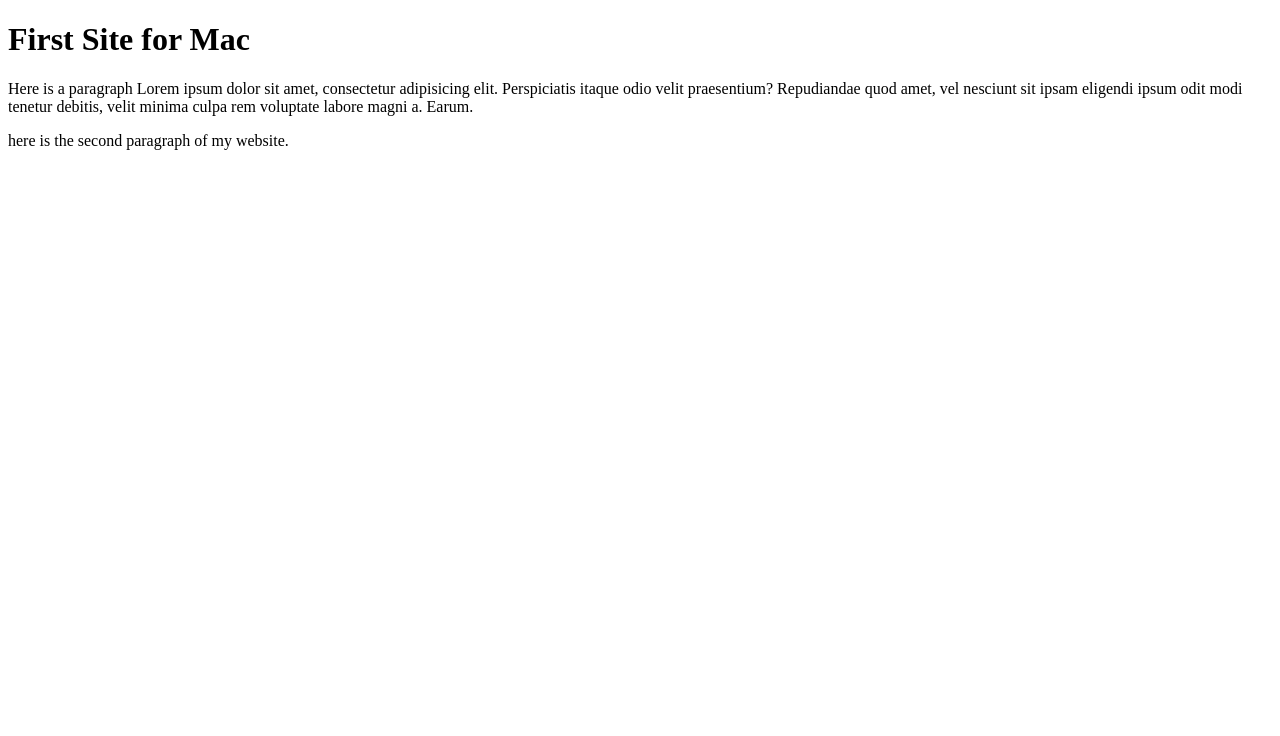
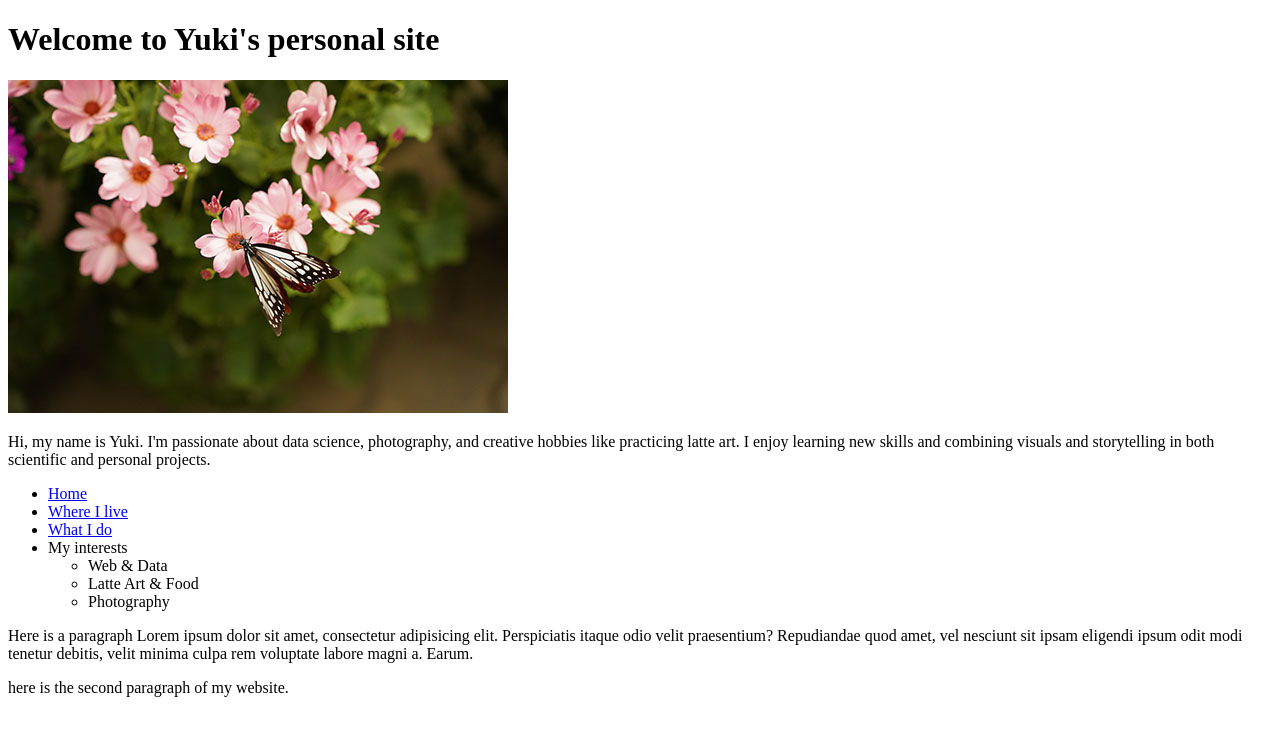
Before and after one commit to lifewithdata-lab/first-website-on-Mac, a plain HTML site: page index.html in a window 1280 px wide. Drawn offline with Linux system fonts and the light colour scheme.

Commit message:
starting personal site

```diff
--- a/index.html
+++ b/index.html
@@ -2,10 +2,28 @@
 <html lang="en">
 <head>
     <meta charset="UTF-8">
-    <title>First Site for Mac</title>
+    <title>personal site: home page</title>
 </head>
 <body>
-    <h1>First Site for Mac</h1>
+    <h1>Welcome to Yuki's personal site</h1>
+
+    <p><img src="li/images/butterfly.jpg" alt="my profile photo">
+    </p>
+
+    <p>Hi, my name is Yuki. I'm passionate about data science, photography, and creative hobbies like practicing latte art. I enjoy learning new skills and combining visuals and storytelling in both scientific and personal projects.</p>
+
+    <ul>
+        <li><a href="#">Home</a></li>
+        <li><a href="#">Where I live</a></li>
+        <li><a href="#">What I do</a></li>
+        <li>My interests
+            <ul>
+                <li>Web & Data</li>
+                <li>Latte Art & Food</li>
+                <li>Photography</li>
+            </ul>
+        </li>
+    </ul>
 
     <p>Here is a paragraph Lorem ipsum dolor sit amet, consectetur adipisicing elit. Perspiciatis itaque odio velit praesentium? Repudiandae quod amet, vel nesciunt sit ipsam eligendi ipsum odit modi tenetur debitis, velit minima culpa rem voluptate labore magni a. Earum.</p>
 
```
Also changed, not shown: li/index.html (added, +11 -0 lines), li/images/butterfly.jpg (added), li/interests/HD.jpg (added), li/interests/bear.jpg (added), li/interests/glassart.jpg (added), li/interests/kitty.jpg (added), li/interests/lattepractice.jpg (added), li/interests/ramen.jpg (added), li/interests/shrine.jpg (added), 7 other files.
